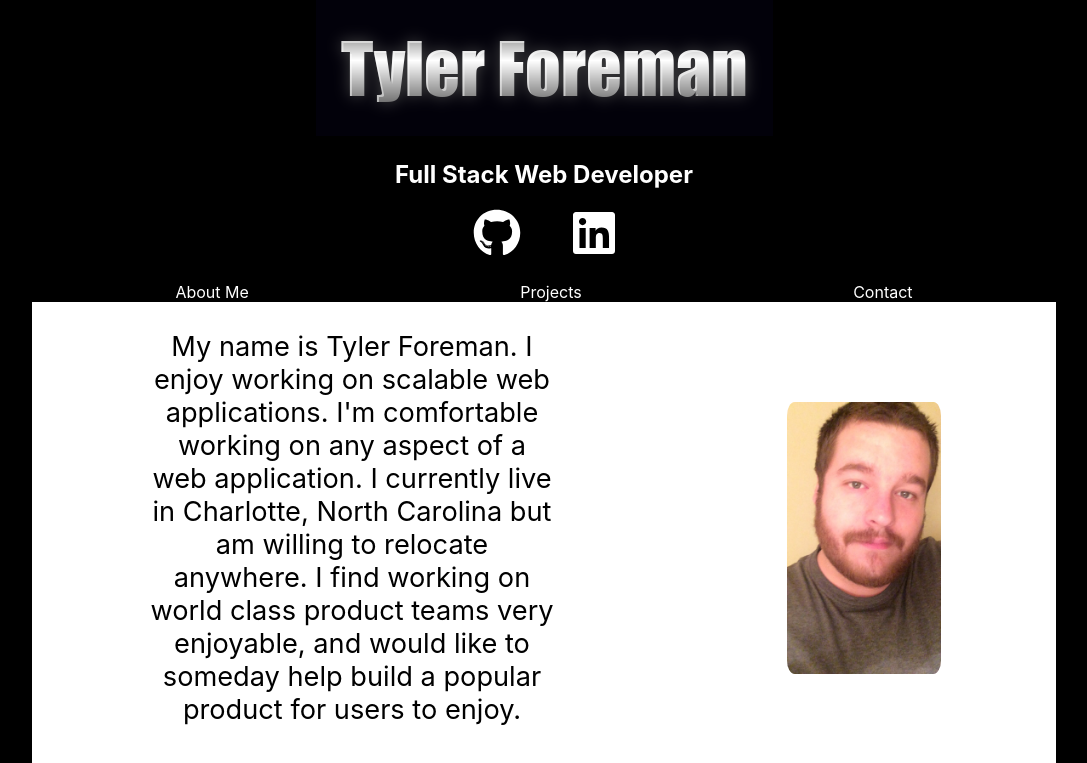
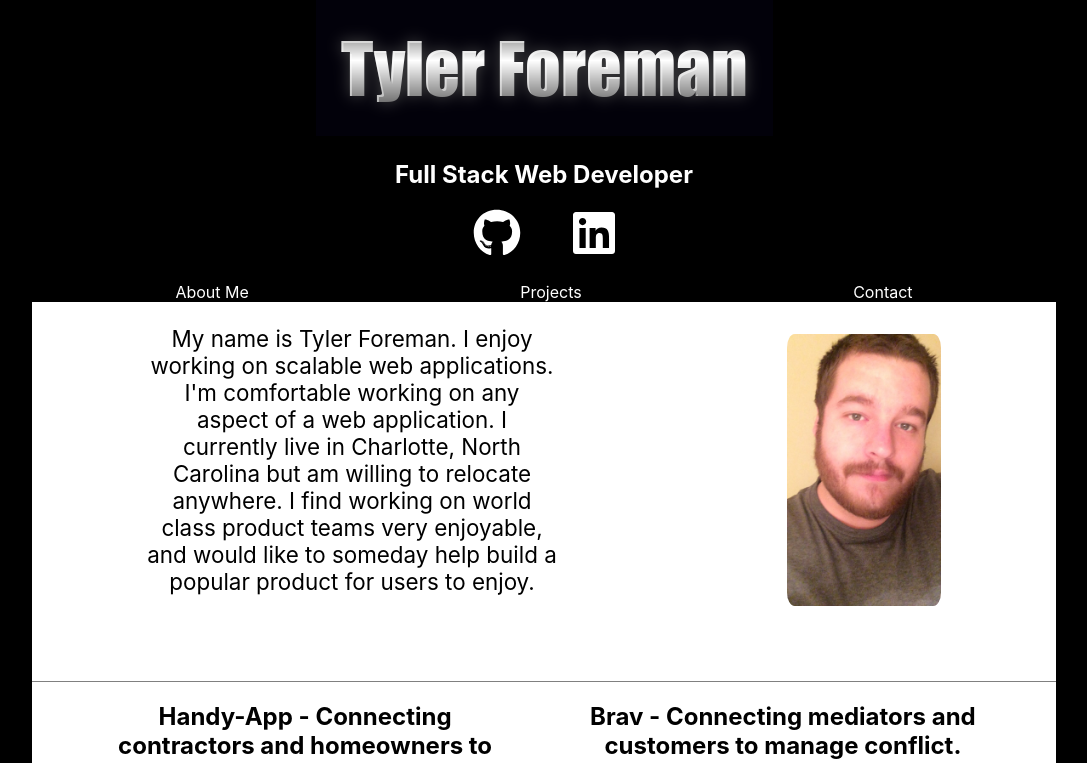
Before and after one commit to tjforeman/Portfolio1, a React (Create React App) app in the folder client/: page / in a window 1280 px wide. Shown: the top 763 px of the page, without its empty margins (96-1183 px from the left). Built offline with nearby package versions, Linux system fonts and the light colour scheme.

Commit message:
font change

```diff
--- a/client/src/styles/Banner.scss
+++ b/client/src/styles/Banner.scss
@@ -14,7 +14,7 @@
     }
     p{
         width:40%;
-        font-size: 1.7em;
+        font-size: 1.4em;
         // margin-left:20%;
         @media (max-width:700px){
             width:80%;
```
